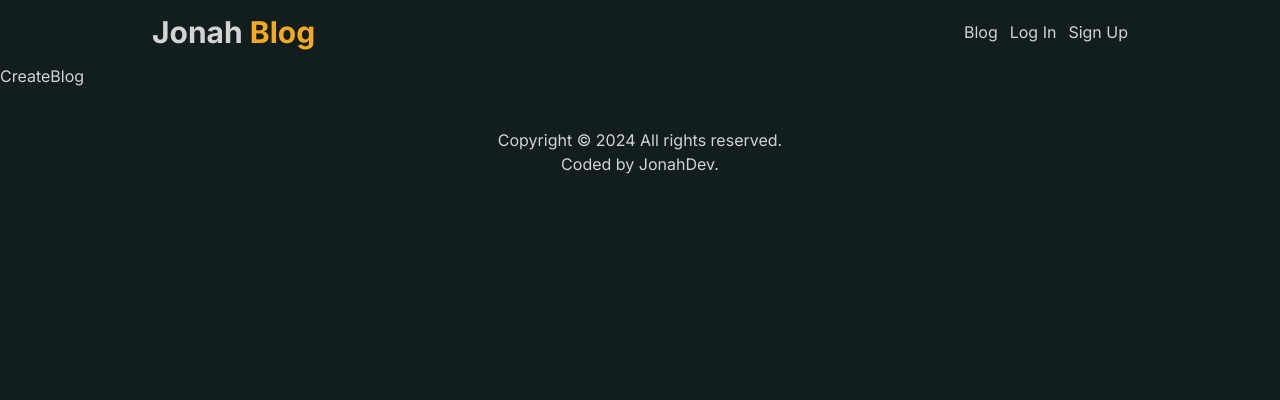
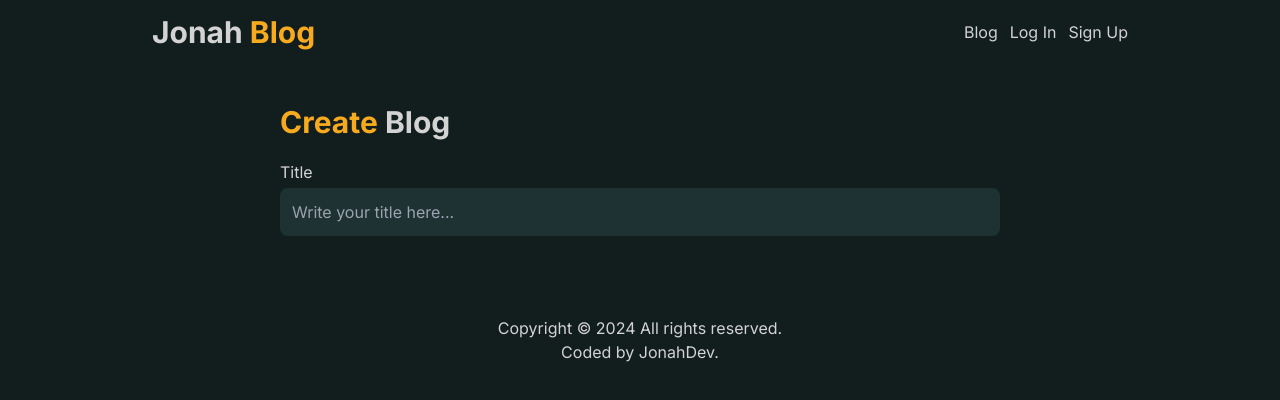
Before and after one commit to jonahunuafe/blog-post, a Next.js app: page /create-blog in a window 1280 px wide. Shown: the top 400 px of the page. Built offline with nearby package versions, Linux system fonts and the light colour scheme; no server answers.

Commit message:
populated create blog page

```diff
--- a/app/create-blog/page.jsx
+++ b/app/create-blog/page.jsx
@@ -1,9 +1,49 @@
-import React from 'react'
+"use client"
+
+import React, { useState } from 'react'
+import Input from '@/components/Input'
+import Link from 'next/link'
+import { useRouter } from 'next/navigation'
+
+const initialState = {
+  title: "",
+  description: "",
+  excerpt: "",
+  quote: "",
+  category: "Songbirds",
+  photo: ""
+}
 
 const CreateBlog = () => {
+  const [state, setState] = useState(initialState);
+  const [error, setError] = useState("");
+  const [success, setSuccess] = useState("");
+  const [isLoading, setIsLoading] = useState(false);
+
+  const router = useRouter();
+
+  const handleChange = (event) => {
+    setError("")
+    setState({...state, [event.target.name]: event.target.value})
+  }
+
   return (
-    <div>CreateBlog</div>
+    <section className="container max-w-3xl">
+      <h2 className="mb-5">
+        <span className="special-word">Create</span> Blog
+      </h2>
+      <form className="space-y-5">
+      <Input
+        label='Title'
+        type='text'
+        name='title'
+        placeholder='Write your title here...'
+        onChange={handleChange}
+        value={state.title}
+      />
+      </form>
+    </section>
   )
 }
 
-export default CreateBlog
+export default CreateBlog;
```
